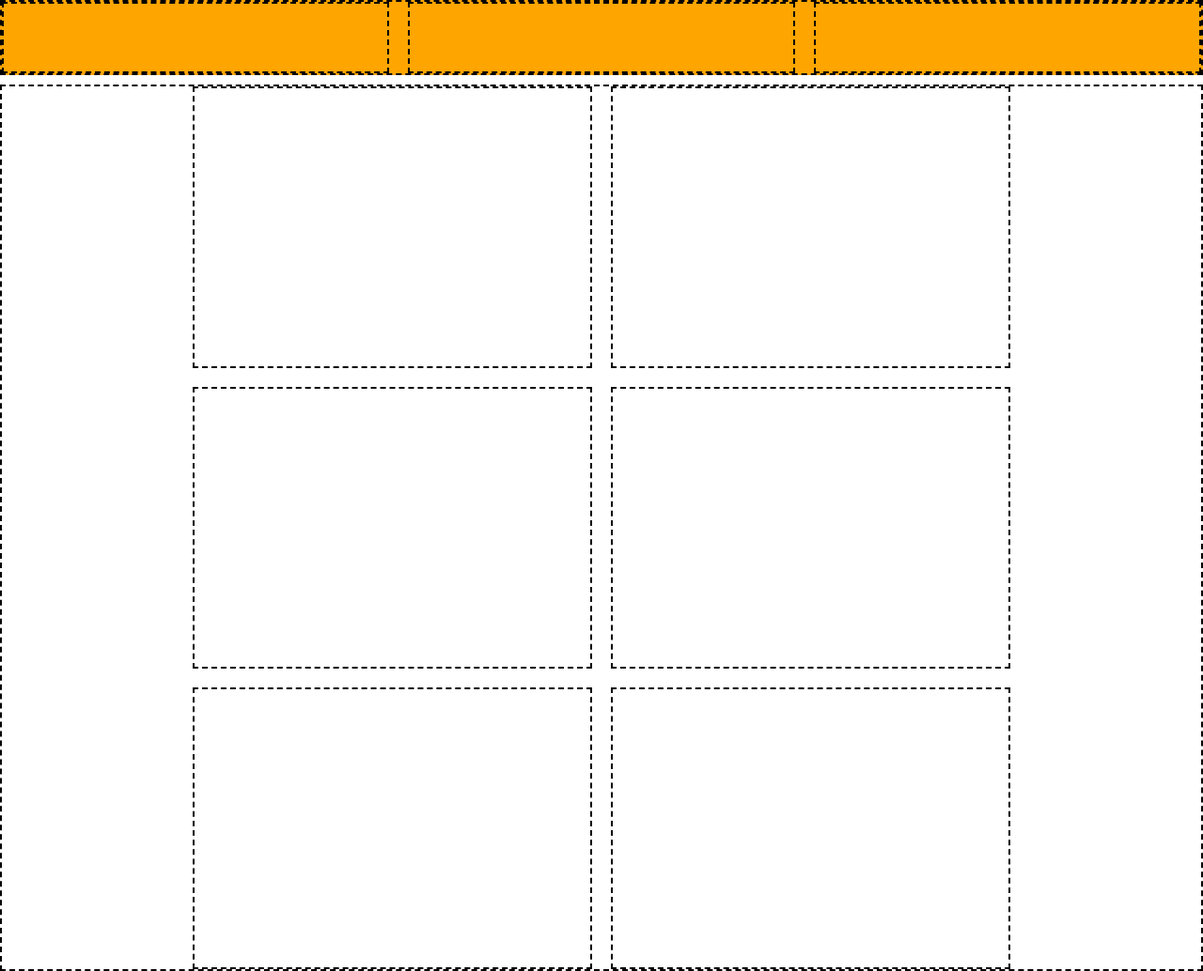
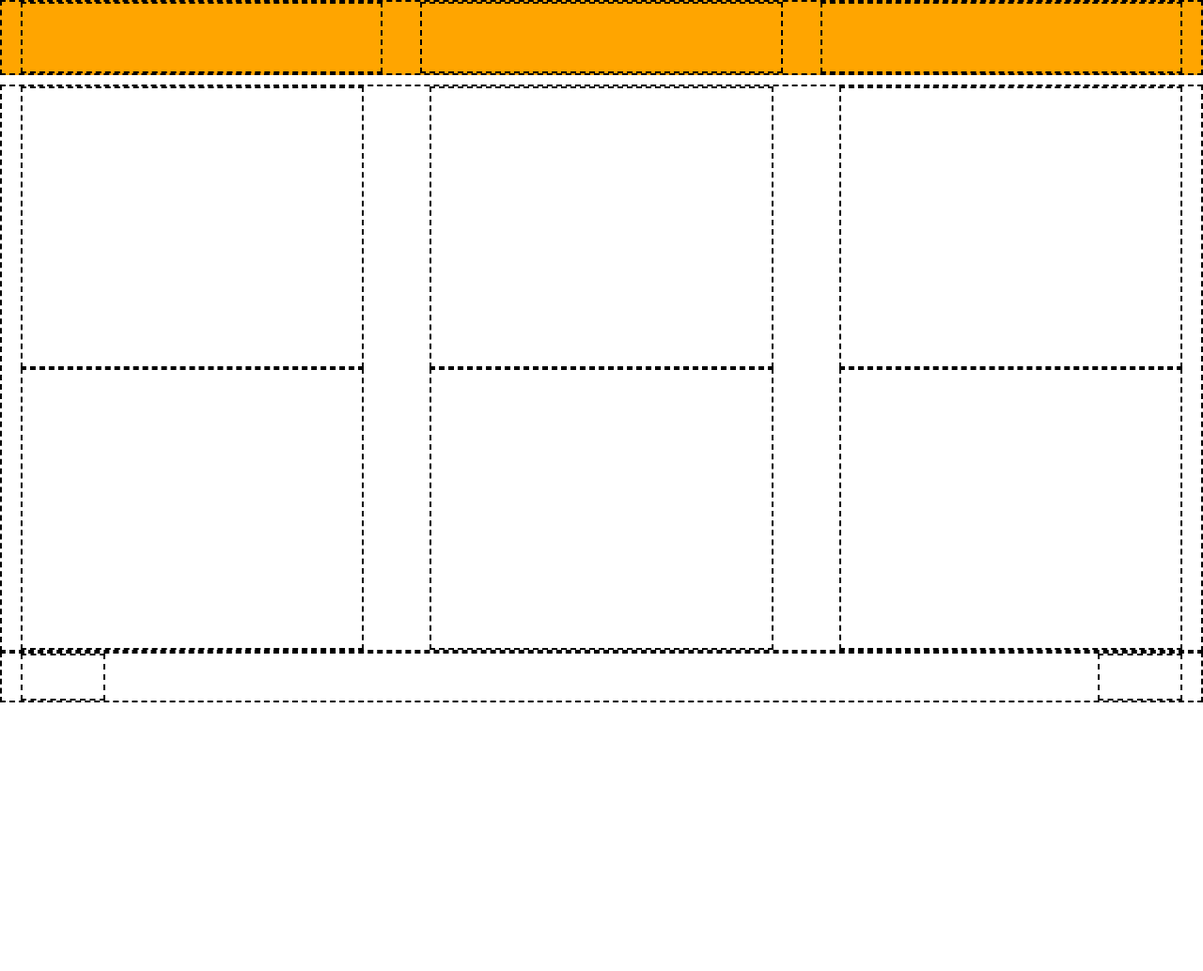
Before and after one commit to matteo2302/html-css-boolando, a plain HTML site: page index.html in a window 1280 px wide. Shown: the whole page at 94% size. After the commit the page ends 800 px from the top, so only its background shows below. Drawn offline with Linux system fonts and the light colour scheme.

Commit message:
footer boiler

```diff
--- a/index.html
+++ b/index.html
@@ -16,7 +16,7 @@
       </div>
     </header>
     <main>
-      <div class="container flex-center wrap">
+      <div class="container flex-center wrap space-bet">
         <div class="cards"></div>
         <div class="cards"></div>
         <div class="cards"></div>
@@ -25,6 +25,12 @@
         <div class="cards"></div>
       </div>
     </main>
-    <footer></footer>
+    <footer>
+      <div class="container flex-center space-bet">
+        <div class="socials"></div>
+
+        <div class="socials"></div>
+      </div>
+    </footer>
   </body>
 </html>
--- a/style/style.css
+++ b/style/style.css
@@ -11,7 +11,6 @@ main {
   display: flex;
   justify-content: center;
   align-items: center;
-  gap: 20px;
 }
 .container {
   width: 1280px;
@@ -21,6 +20,9 @@ main {
 }
 .wrap {
   flex-wrap: wrap;
+}
+.space-bet {
+  justify-content: space-between;
 }
 
 /*******************header******************************/
@@ -35,11 +37,19 @@ header {
   width: calc(100% / 3);
   height: 100%;
   border: 2px dashed black;
+  margin: 0 20px;
 }
 /*******************main cards**********************/
 .cards {
-  width: calc(100% / 3);
+  width: calc(100% / 3 - 60px);
   height: 300px;
   border: 2px dashed black;
+  margin: 0 20px;
 }
 /*****************footer******************************/
+.socials {
+  height: 50px;
+  width: 90px;
+  border: 2px dashed black;
+  margin: 0 20px;
+}
```
